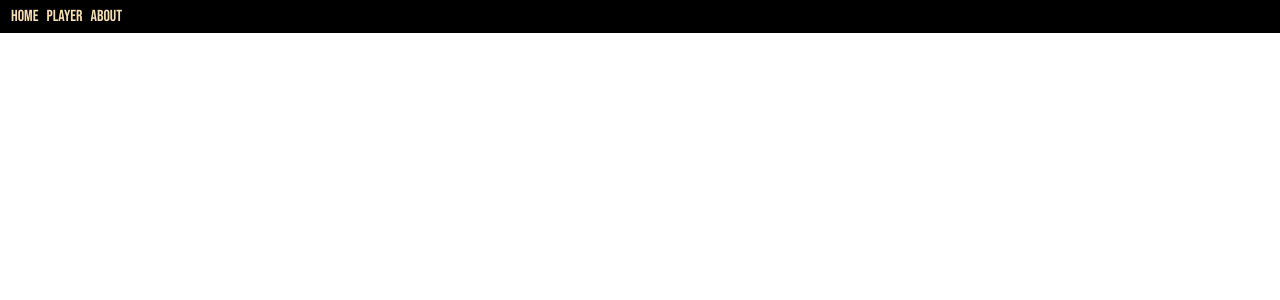
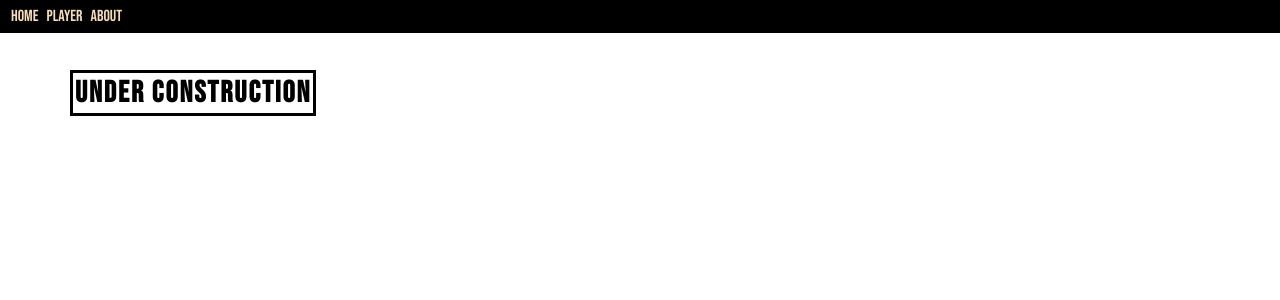
Before and after one commit to geonith-george/beats, an Angular app: page /player/beats in a window 1280 px wide. Before the commit this address led to /. Shown: the top 300 px of the page. Built offline with nearby package versions, Linux system fonts and the light colour scheme.

Commit message:
version 5

```diff
--- a/src/app/app-routing.module.ts
+++ b/src/app/app-routing.module.ts
@@ -4,13 +4,15 @@ import { HomeComponent } from './home/home.component';
 import { AboutComponent } from './about/about.component';
 import { PlayerComponent } from './player/player.component';
 import { LaunchpadComponent } from './launchpad/launchpad.component';
+import { BeatPlayerComponent } from './beat-player/beat-player.component';
 
 
 const routes: Routes = [{path:'', redirectTo:'/home',pathMatch:'full'},
 {path:'home',component: HomeComponent},
 {path:'about',component: AboutComponent},
 {path:'player',component: PlayerComponent},
-{path:'player/launchpad',component: LaunchpadComponent}
+{path:'player/launchpad',component: LaunchpadComponent},
+{path:'player/beats',component: BeatPlayerComponent}
 ];
 
 @NgModule({
--- a/src/app/app.module.ts
+++ b/src/app/app.module.ts
@@ -9,6 +9,7 @@ import { NavComponent } from './nav/nav.component';
 import { AboutComponent } from './about/about.component';
 import { LaunchpadComponent } from './launchpad/launchpad.component';
 import { RandomBeatComponent } from './random-beat/random-beat.component';
+import { BeatPlayerComponent } from './beat-player/beat-player.component';
 
 @NgModule({
   declarations: [
@@ -18,7 +19,8 @@ import { RandomBeatComponent } from './random-beat/random-beat.component';
     NavComponent,
     AboutComponent,
     LaunchpadComponent,
-    RandomBeatComponent
+    RandomBeatComponent,
+    BeatPlayerComponent
   ],
   imports: [
     BrowserModule,
--- /dev/null
+++ b/src/app/beat-player/beat-player.component.css
@@ -0,0 +1,11 @@
+h1 {
+  position: absolute;
+  font-family: 'Bebas Neue', cursive;
+  letter-spacing: 2px;
+  color: black;
+  font-size: 30px;
+  top: 50px;
+  left: 70px;
+  border: 3px solid black;
+  padding: 2px;
+}
--- /dev/null
+++ b/src/app/beat-player/beat-player.component.html
@@ -0,0 +1 @@
+<h1>Under Construction</h1>
--- /dev/null
+++ b/src/app/beat-player/beat-player.component.ts
@@ -0,0 +1,15 @@
+import { Component, OnInit } from '@angular/core';
+
+@Component({
+  selector: 'app-beat-player',
+  templateUrl: './beat-player.component.html',
+  styleUrls: ['./beat-player.component.css']
+})
+export class BeatPlayerComponent implements OnInit {
+
+  constructor() { }
+
+  ngOnInit() {
+  }
+
+}
--- a/src/app/random-beat/random-beat.component.css
+++ b/src/app/random-beat/random-beat.component.css
@@ -9,3 +9,7 @@ h1 {
     border: 3px solid black;
     padding: 2px;
 }
+
+.beats {
+    top: 100px;
+}
--- a/src/app/random-beat/random-beat.component.html
+++ b/src/app/random-beat/random-beat.component.html
@@ -1 +1,2 @@
 <h1 routerLink='/player/launchpad'>Launch-Pad</h1>
+<h1 class="beats" routerLink='/player/beats'>Beats</h1>
```
Also changed, not shown: 1 other file (tests, documents, lock files or other folders).
